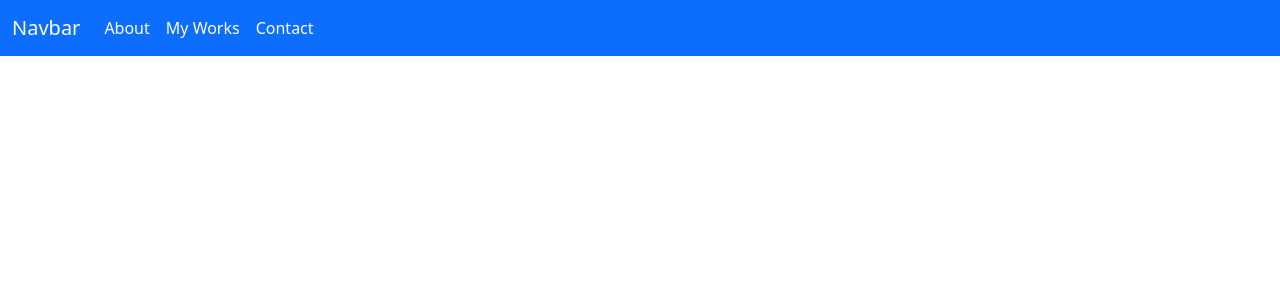
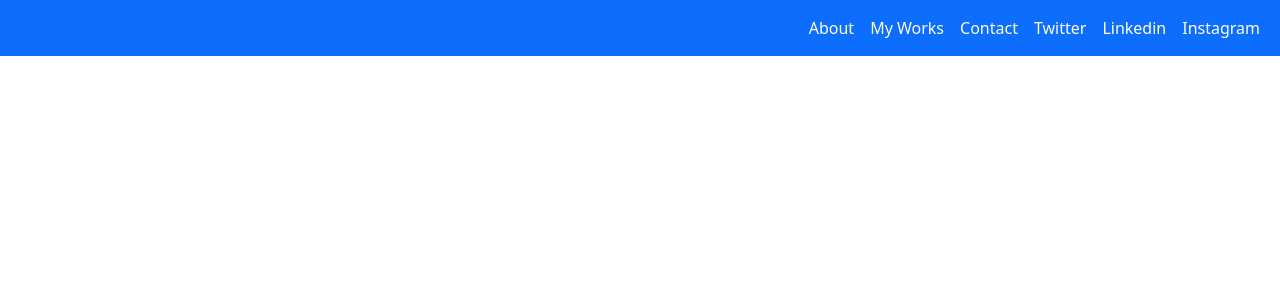
Before and after one commit to furkancak1r/Angular-mfcsite, an Angular app: page /header in a window 1280 px wide. Shown: the top 300 px of the page. Built offline with nearby package versions, Linux system fonts and the light colour scheme.

Commit message:
css-update

```diff
--- a/src/app/components/header/header.component.html
+++ b/src/app/components/header/header.component.html
@@ -1,21 +1,10 @@
 <nav class="navbar navbar-expand-lg navbar-dark bg-primary">
-  <div class="container-fluid">
-    <a class="navbar-brand" href="#">Navbar</a>
-    <button
-      class="navbar-toggler"
-      type="button"
-      data-bs-toggle="collapse"
-      data-bs-target="#navbarSupportedContent"
-      aria-controls="navbarSupportedContent"
-      aria-expanded="false"
-      aria-label="Toggle navigation"
-    >
-      <span class="navbar-toggler-icon"></span>
-    </button>
-    <div class="collapse navbar-collapse" id="navbarSupportedContent">
-      <ul class="navbar-nav me-auto mb-2 mb-lg-0">
+  <div class="container-fluid d-flex justify-content-end align-items-center">
+    <ul class="navbar-nav">
       <li class="nav-item">
+        <div>
           <a class="nav-link active" aria-current="page" href="#">About</a>
+        </div>
       </li>
       <li class="nav-item">
         <a class="nav-link active" aria-current="page" href="#">My Works</a>
@@ -23,7 +12,30 @@
       <li class="nav-item">
         <a class="nav-link active" aria-current="page" href="#">Contact</a>
       </li>
+      <li class="nav-item">
+        <a
+          class="nav-link active"
+          aria-current="page"
+          href="https://twitter.com/furkancak1rr?ref_src=twsrc%5Etfw"
+          >Twitter</a
+        >
+      </li>
+      <li class="nav-item">
+        <a
+          class="nav-link active"
+          aria-current="page"
+          href="https://www.linkedin.com/in/muhammet-furkan-%C3%A7ak%C4%B1r-b3a64515a/"
+          >Linkedin</a
+        >
+      </li>
+      <li class="nav-item align-items-center">
+        <a
+          class="nav-link active"
+          aria-current="page"
+          href="https://www.instagram.com/accounts/login/?next=/furkncak1r/"
+          >Instagram</a
+        >
+      </li>
     </ul>
   </div>
-  </div>
 </nav>
--- a/src/app/components/header/header.component.ts
+++ b/src/app/components/header/header.component.ts
@@ -2,14 +2,13 @@ import { Component, OnInit } from '@angular/core';
 
 @Component({
   selector: 'app-header',
-  templateUrl: './header.component.html',
+  templateUrl:'./header.component.html',
   styleUrls: ['./header.component.scss']
 })
 export class HeaderComponent implements OnInit {
 
   constructor() { }
 
-  ngOnInit() {
-  }
+  ngOnInit() { }
 
 }
```
Lines whose indentation alone changed are shown as unchanged.
